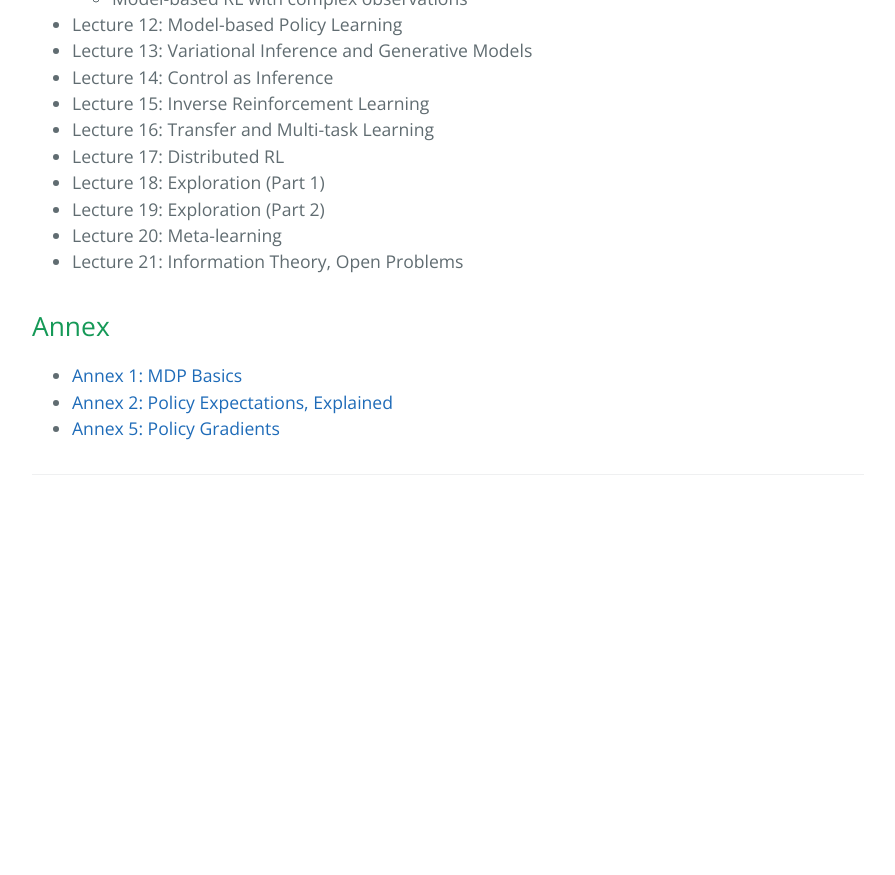
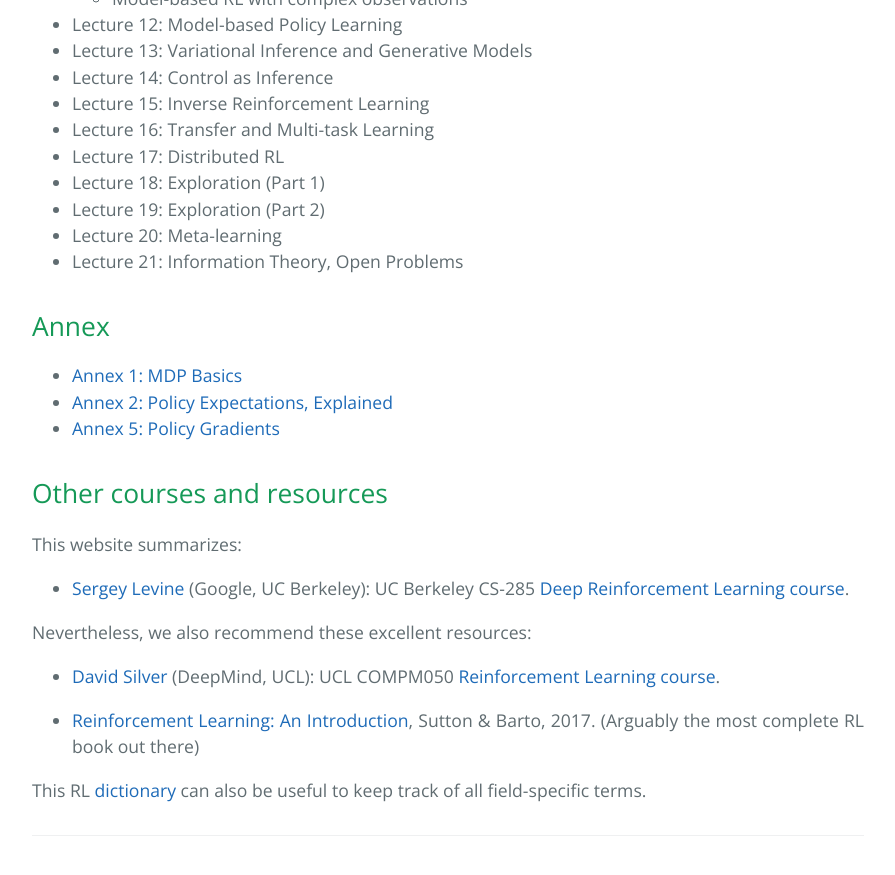
Before and after one commit to CampusAI/CampusAI.github.io, a Jekyll site: the page built from lectures.md, in a window 1280 px wide and 900 px high, scrolled down 1431 px. Shown: the top 875 px of the window, without its empty margins (192-1087 px from the left). Built offline with Jekyll 4.4.1, drawn with Linux system fonts in a browser that asks for light colours; before the commit the page ends 1970 px from its top, so only the background shows below that.

Commit message:
Added other courses and resources to lectures page

```diff
--- a/lectures.md
+++ b/lectures.md
@@ -55,3 +55,16 @@ permalink: /lectures/
 - [Annex 1: MDP Basics](/lectures/basic_concepts)
 - [Annex 2: Policy Expectations, Explained](/lectures/policy_expectations)
 - [Annex 5: Policy Gradients](/lectures/policy_gradients_annex)
+
+
+## Other courses and resources
+
+This website summarizes:
+- [Sergey Levine](https://people.eecs.berkeley.edu/~svlevine/) (Google, UC Berkeley): UC Berkeley CS-285 [Deep Reinforcement Learning course](http://rail.eecs.berkeley.edu/deeprlcourse/).
+
+Nevertheless, we also recommend these excellent resources:
+- [David Silver](http://www0.cs.ucl.ac.uk/staff/d.silver/web/Home.html) (DeepMind, UCL): UCL COMPM050 [Reinforcement Learning course](http://www0.cs.ucl.ac.uk/staff/d.silver/web/Teaching.html).
+
+- [Reinforcement Learning: An Introduction](http://incompleteideas.net/book/bookdraft2017nov5.pdf), Sutton & Barto, 2017. (Arguably the most complete RL book out there)
+
+This RL [dictionary](https://towardsdatascience.com/the-complete-reinforcement-learning-dictionary-e16230b7d24e) can also be useful to keep track of all field-specific terms.
```
